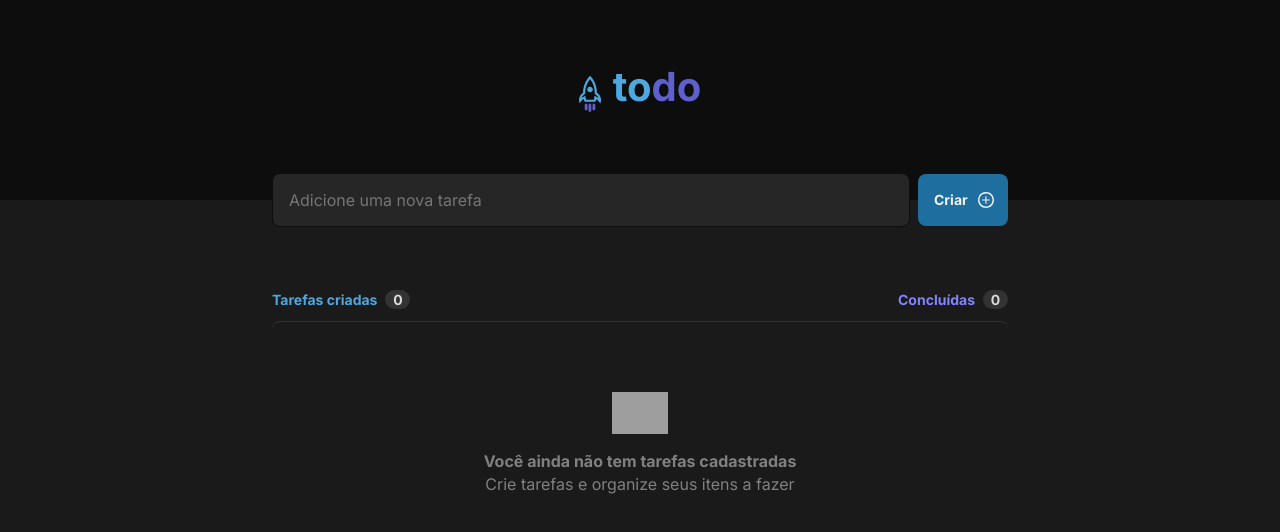
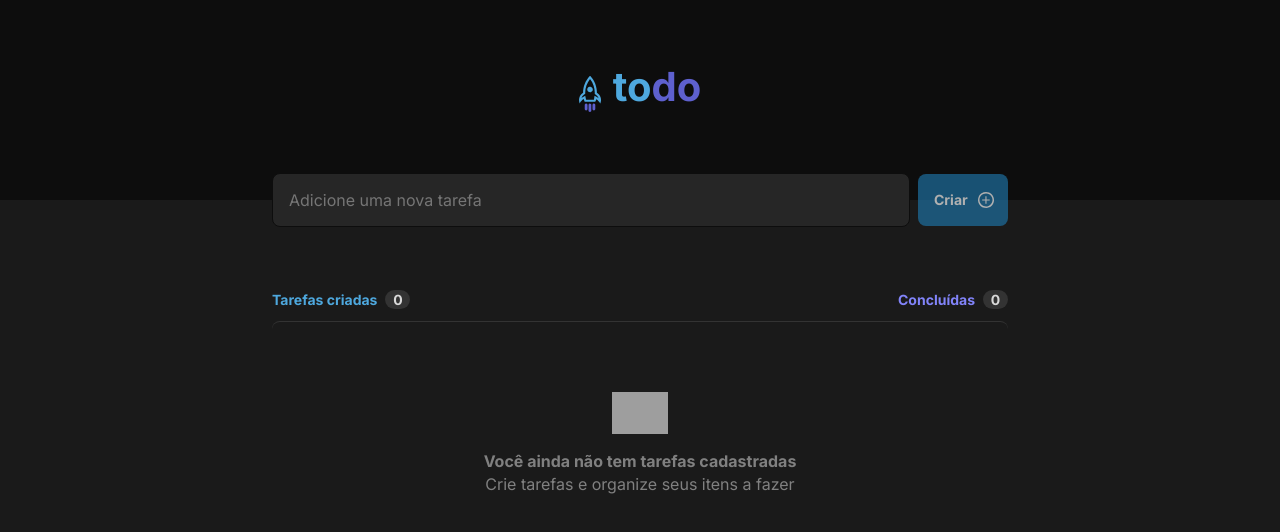
Before and after one commit to lmeilibr/ignite-01, a React (Vite) app in the folder desafio-01/: page / in a window 1280 px wide. Shown: the top 532 px of the page. Built offline with nearby package versions, Linux system fonts and the light colour scheme; grey boxes are pictures that could not be loaded.

Commit message:
disable button on empty string

```diff
--- a/desafio-01/src/components/NewTask.module.css
+++ b/desafio-01/src/components/NewTask.module.css
@@ -50,6 +50,11 @@
     margin-left: 10px;
 }
 
-.taskForm button:hover{
+.taskForm button:disabled{
+    opacity: 0.7;
+    cursor: not-allowed;
+}
+
+.taskForm button[type=submit]:not(:disabled):hover{
     background: var(--blue);
 }
--- a/desafio-01/src/components/NewTask.tsx
+++ b/desafio-01/src/components/NewTask.tsx
@@ -18,6 +18,8 @@ export function NewTask({onCreateNewTask}: NewTaskProps) {
         setNewTaskText(event.target.value)
     }
 
+    const isNewTaskEmpty = newTaskText.length === 0
+
 
     return (
         <form onSubmit={handleCreateNewTask} className={styles.taskForm}>
@@ -27,7 +29,7 @@ export function NewTask({onCreateNewTask}: NewTaskProps) {
                    onChange={handleNewTaskChange}
                    required
             />
-            <button type="submit" className={styles.button}>Criar
+            <button type="submit" disabled={isNewTaskEmpty} className={styles.button}>Criar
                 <img src={plus} alt=""/></button>
 
         </form>
```
